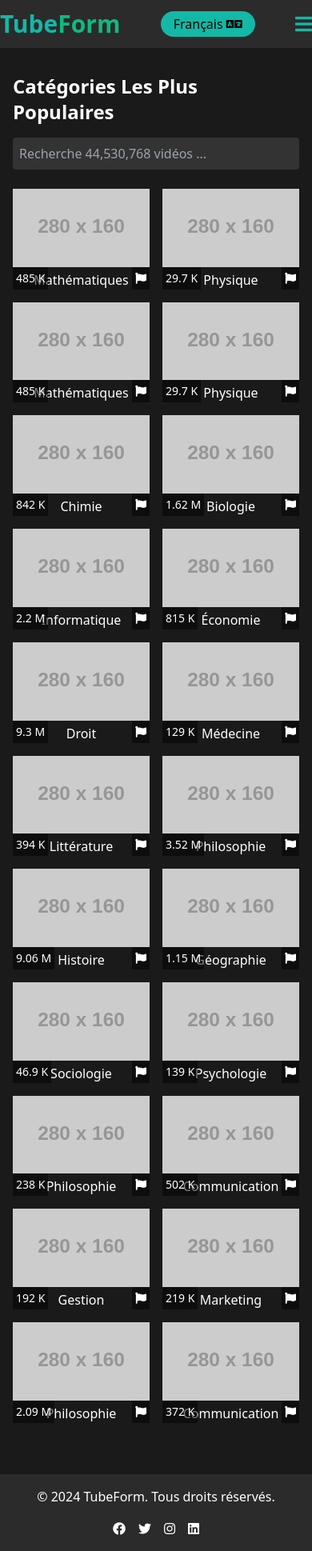
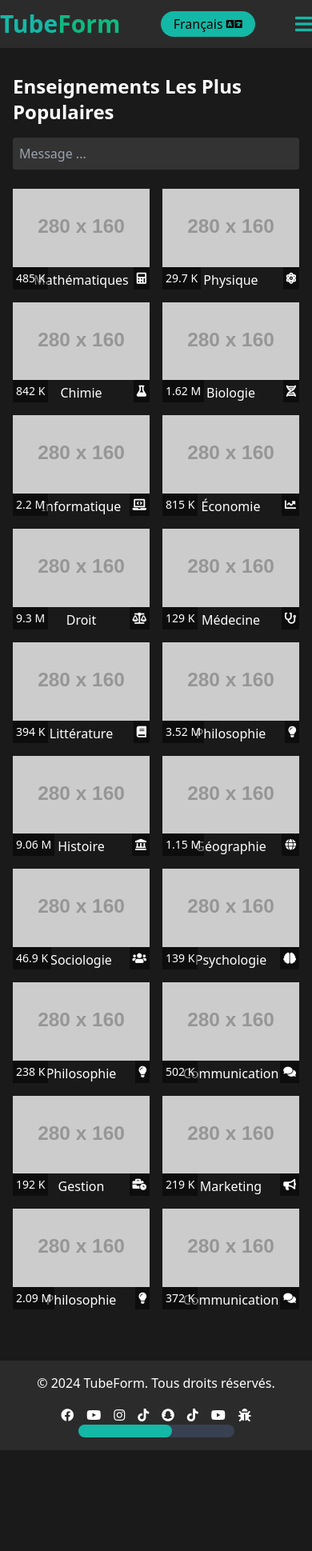
Before and after one commit to PatrickAlexandre/SYLVANAS, a plain HTML site: page TubeForm.html in a window 390 px wide. Shown: the whole page at 80% size. After the commit the page ends 1813 px from the top, so only its background shows below. Drawn offline with nearby package versions, Linux system fonts and the light colour scheme; placeholder pictures from the web are drawn by us.

Commit message:
ProgressBar @footer

```diff
--- a/TubeForm.html
+++ b/TubeForm.html
@@ -15,14 +15,15 @@
             <div class="flex items-center">
                 <div class="text-3xl text-teal-500 font-bold">Tube<span class="text-emerald-500">Form</span></div>
             </div>
+
             <nav class="hidden md:flex space-x-6">
-                <a href="#" class="hover:text-teal-500"><i class="fas fa-home"></i> Accueil</a>
-                <a href="#" class="hover:text-teal-500"><i class="fas fa-th"></i> Catégories</a>
-                <a href="#" class="hover:text-teal-500"><i class="fas fa-star"></i> Idoles</a>
-                <a href="#" class="hover:text-teal-500"><i class="fas fa-fire"></i> Vidéos populaires</a>
-                <a href="#" class="hover:text-teal-500"><i class="fas fa-clock"></i> Nouvelles vidéos</a>
-                <a href="#" class="hover:text-teal-500"><i class="fas fa-thumbs-up"></i> Vidéos les mieux notées</a>
-                <a href="#" class="hover:text-teal-500"><i class="fas fa-network-wired"></i> Notre réseau</a>
+                <a href="#" class="hover:text-teal-500" aria-label="Accueil"><i class="fas fa-home"></i> Accueil</a>
+                <a href="#" class="hover:text-teal-500" aria-label="Catégories"><i class="fas fa-th"></i> Catégories</a>
+                <a href="#" class="hover:text-teal-500" aria-label="Idoles"><i class="fas fa-star"></i> Idoles</a>
+                <a href="#" class="hover:text-teal-500" aria-label="Vidéos populaires"><i class="fas fa-fire"></i> Vidéos populaires</a>
+                <a href="https://www.youtube.com/playlist?list=PL1nW8kmXdSU6zxdIV-tyekwCnxcVeDgqa" class="hover:text-teal-500" aria-label="Nouvelles vidéos"><i class="fas fa-clock"></i> Nouvelles vidéos</a>
+                <a href="#" class="hover:text-teal-500" aria-label="Vidéos les mieux notées"><i class="fas fa-thumbs-up"></i> Vidéos les mieux notées</a>
+                <a href="#" class="hover:text-teal-500" aria-label="Notre réseau"><i class="fas fa-network-wired"></i> Notre réseau</a>
             </nav>
             <div class="flex space-x-4">
                 <button class="bg-teal-500 text-black px-4 py-1 rounded-full">Français <i class="fas fa-language"></i></button>
@@ -32,168 +33,205 @@
             </button>
         </div>
         <nav id="mobile-menu" class="md:hidden hidden flex-col space-y-4 p-4 bg-[#2b2b2b]">
-            <a href="#" class="hover:text-teal-500">Accueil</a>
-            <a href="#" class="hover:text-teal-500">Catégories</a>
-            <a href="#" class="hover:text-teal-500">Idoles</a>
-            <a href="#" class="hover:text-teal-500">Vidéos populaires</a>
-            <a href="#" class="hover:text-teal-500">Nouveaux vidéos</a>
-            <a href="#" class="hover:text-teal-500">Vidéos les mieux notées</a>
-            <a href="#" class="hover:text-teal-500">Notre réseau</a>
+            <a href="#" class="hover:text-teal-500" aria-label="Accueil"><i class="fas fa-home"></i> Accueil</a>
+            <a href="#" class="hover:text-teal-500" aria-label="Catégories"><i class="fas fa-th"></i> Catégories</a>
+            <a href="#" class="hover:text-teal-500" aria-label="Idoles"><i class="fas fa-star"></i> Idoles</a>
+            <a href="#" class="hover:text-teal-500" aria-label="Vidéos populaires"><i class="fas fa-fire"></i> Vidéos populaires</a>
+            <a href="https://www.youtube.com/playlist?list=PL1nW8kmXdSU6zxdIV-tyekwCnxcVeDgqa" class="hover:text-teal-500" aria-label="Nouvelles vidéos"><i class="fas fa-clock"></i> Nouvelles vidéos</a>
+            <a href="#" class="hover:text-teal-500" aria-label="Vidéos les mieux notées"><i class="fas fa-thumbs-up"></i> Vidéos les mieux notées</a>
+            <a href="#" class="hover:text-teal-500" aria-label="Notre réseau"><i class="fas fa-network-wired"></i> Notre réseau</a>
         </nav>
     </header>
     <main class="container mx-auto py-8 px-4 md:px-0">
+
         <div class="flex flex-col md:flex-row justify-between items-center mb-6 space-y-4 md:space-y-0">
-            <h2 class="text-2xl font-bold">Catégories Les Plus Populaires</h2>
-            <input type="text" placeholder="Recherche 44,530,768 vidéos ..." class="w-full md:w-1/3 p-2 rounded bg-[#333] text-white">
+            <h2 class="text-2xl font-bold">Enseignements Les Plus Populaires</h2>
+            <input type="text" placeholder="Message ..." class="w-full md:w-1/3 p-2 rounded bg-[#333] text-white" aria-label="Recherche">
         </div>
+
+        <ul class="hidden md:block text-gray-700 text-sm mb-6">
+            <li><i class="fas fa-keyboard"></i> Generate text responses</li>
+            <li><i class="fas fa-file-alt"></i> Analyze and summarize documents</li>
+            <li><i class="fas fa-image"></i> Handle image and audio inputs</li>
+            <li><i class="fas fa-info-circle"></i> Provide detailed explanations</li>
+        </ul>
+
+        <!-- ChatGPT 4.0 Functionality Integration
+        <div class="flex flex-col md:flex-row justify-between items-center mb-6 space-y-4 md:space-y-0">
+            <h2 class="text-2xl font-bold text-white">ChatGPT 4.0 Features</h2>
+            <div class="w-full md:w-1/3 p-2 rounded bg-[#333] text-white">
+                <p class="mb-2">With ChatGPT 4.0, you can:</p>
+                <ul class="list-disc pl-5">
+                    <li>Generate text responses</li>
+                    <li>Analyze and summarize documents</li>
+                    <li>Handle image and audio inputs</li>
+                    <li>Provide detailed explanations</li>
+                </ul>
+            </div>
+        </div>
+        <h2 class="text-2xl font-bold text-white">Upload Photo</h2>
+        <input type="file" accept="image/*" class="w-full md:w-1/3 p-2 rounded bg-[#333] text-white" aria-label="Upload a photo">
+        <h2 class="text-2xl font-bold text-white">Upload Audio</h2>
+        <input type="file" accept="audio/*" class="w-full md:w-1/3 p-2 rounded bg-[#333] text-white" aria-label="Upload an audio file"> -->
+
+
         <div class="grid grid-cols-2 sm:grid-cols-3 md:grid-cols-4 lg:grid-cols-6 gap-4">
             <!-- Contenu des catégories -->
-            <div class="relative">
+            <div class="relative group">
                 <img src="https://placehold.co/280x160" alt="Cours de Mathématiques" class="w-full h-auto">
                 <div class="absolute bottom-0 left-0 bg-black bg-opacity-50 p-1 text-sm">485 K</div>
-                <div class="absolute bottom-0 right-0 bg-black bg-opacity-50 p-1 text-sm"><i class="fas fa-flag"></i></div>
-                <div class="text-center mt-1">Mathématiques</div>
+                <div class="absolute bottom-0 right-0 bg-black bg-opacity-50 p-1 text-sm"><i class="fas fa-calculator"></i></div>
+                <div class="text-center mt-1 group-hover:underline">Mathématiques</div>
             </div>
-            <div class="relative">
+            <div class="relative group">
                 <img src="https://placehold.co/280x160" alt="Cours de Physique" class="w-full h-auto">
                 <div class="absolute bottom-0 left-0 bg-black bg-opacity-50 p-1 text-sm">29.7 K</div>
-                <div class="absolute bottom-0 right-0 bg-black bg-opacity-50 p-1 text-sm"><i class="fas fa-flag"></i></div>
-                <div class="text-center mt-1">Physique</div>
+                <div class="absolute bottom-0 right-0 bg-black bg-opacity-50 p-1 text-sm"><i class="fas fa-atom"></i></div>
+                <div class="text-center mt-1 group-hover:underline">Physique</div>
             </div>
             <!-- Ajoutez plus de catégories ici -->
-            <div class="relative">
-                <img src="https://placehold.co/280x160" alt="Cours de Mathématiques" class="w-full h-auto">
-                <div class="absolute bottom-0 left-0 bg-black bg-opacity-50 p-1 text-sm">485 K</div>
-                <div class="absolute bottom-0 right-0 bg-black bg-opacity-50 p-1 text-sm"><i class="fas fa-flag"></i></div>
-                <div class="text-center mt-1">Mathématiques</div>
-            </div>
-            <div class="relative">
-                <img src="https://placehold.co/280x160" alt="Cours de Physique" class="w-full h-auto">
-                <div class="absolute bottom-0 left-0 bg-black bg-opacity-50 p-1 text-sm">29.7 K</div>
-                <div class="absolute bottom-0 right-0 bg-black bg-opacity-50 p-1 text-sm"><i class="fas fa-flag"></i></div>
-                <div class="text-center mt-1">Physique</div>
-            </div>
-            <div class="relative">
+            <div class="relative group">
                 <img src="https://placehold.co/280x160" alt="Cours de Chimie" class="w-full h-auto">
                 <div class="absolute bottom-0 left-0 bg-black bg-opacity-50 p-1 text-sm">842 K</div>
-                <div class="absolute bottom-0 right-0 bg-black bg-opacity-50 p-1 text-sm"><i class="fas fa-flag"></i></div>
-                <div class="text-center mt-1">Chimie</div>
+                <div class="absolute bottom-0 right-0 bg-black bg-opacity-50 p-1 text-sm"><i class="fas fa-flask"></i></div>
+                <div class="text-center mt-1 group-hover:underline">Chimie</div>
             </div>
-            <div class="relative">
+            <div class="relative group">
                 <img src="https://placehold.co/280x160" alt="Cours de Biologie" class="w-full h-auto">
                 <div class="absolute bottom-0 left-0 bg-black bg-opacity-50 p-1 text-sm">1.62 M</div>
-                <div class="absolute bottom-0 right-0 bg-black bg-opacity-50 p-1 text-sm"><i class="fas fa-flag"></i></div>
-                <div class="text-center mt-1">Biologie</div>
+                <div class="absolute bottom-0 right-0 bg-black bg-opacity-50 p-1 text-sm"><i class="fas fa-dna"></i></div>
+                <div class="text-center mt-1 group-hover:underline">Biologie</div>
             </div>
-            <div class="relative">
+            <div class="relative group">
                 <img src="https://placehold.co/280x160" alt="Cours d'Informatique" class="w-full h-auto">
                 <div class="absolute bottom-0 left-0 bg-black bg-opacity-50 p-1 text-sm">2.2 M</div>
-                <div class="absolute bottom-0 right-0 bg-black bg-opacity-50 p-1 text-sm"><i class="fas fa-flag"></i></div>
-                <div class="text-center mt-1">Informatique</div>
+                <div class="absolute bottom-0 right-0 bg-black bg-opacity-50 p-1 text-sm"><i class="fas fa-laptop-code"></i></div>
+                <div class="text-center mt-1 group-hover:underline">Informatique</div>
             </div>
-            <div class="relative">
+            <div class="relative group">
                 <img src="https://placehold.co/280x160" alt="Cours d'Économie" class="w-full h-auto">
                 <div class="absolute bottom-0 left-0 bg-black bg-opacity-50 p-1 text-sm">815 K</div>
-                <div class="absolute bottom-0 right-0 bg-black bg-opacity-50 p-1 text-sm"><i class="fas fa-flag"></i></div>
-                <div class="text-center mt-1">Économie</div>
+                <div class="absolute bottom-0 right-0 bg-black bg-opacity-50 p-1 text-sm"><i class="fas fa-chart-line"></i></div>
+                <div class="text-center mt-1 group-hover:underline">Économie</div>
             </div>
-            <div class="relative">
+            <div class="relative group">
                 <img src="https://placehold.co/280x160" alt="Cours de Droit" class="w-full h-auto">
                 <div class="absolute bottom-0 left-0 bg-black bg-opacity-50 p-1 text-sm">9.3 M</div>
-                <div class="absolute bottom-0 right-0 bg-black bg-opacity-50 p-1 text-sm"><i class="fas fa-flag"></i></div>
-                <div class="text-center mt-1">Droit</div>
+                <div class="absolute bottom-0 right-0 bg-black bg-opacity-50 p-1 text-sm"><i class="fas fa-balance-scale"></i></div>
+                <div class="text-center mt-1 group-hover:underline">Droit</div>
             </div>
-            <div class="relative">
+            <div class="relative group">
                 <img src="https://placehold.co/280x160" alt="Cours de Médecine" class="w-full h-auto">
                 <div class="absolute bottom-0 left-0 bg-black bg-opacity-50 p-1 text-sm">129 K</div>
-                <div class="absolute bottom-0 right-0 bg-black bg-opacity-50 p-1 text-sm"><i class="fas fa-flag"></i></div>
-                <div class="text-center mt-1">Médecine</div>
+                <div class="absolute bottom-0 right-0 bg-black bg-opacity-50 p-1 text-sm"><i class="fas fa-stethoscope"></i></div>
+                <div class="text-center mt-1 group-hover:underline">Médecine</div>
             </div>
-            <div class="relative">
+            <div class="relative group">
                 <img src="https://placehold.co/280x160" alt="Cours de Littérature" class="w-full h-auto">
                 <div class="absolute bottom-0 left-0 bg-black bg-opacity-50 p-1 text-sm">394 K</div>
-                <div class="absolute bottom-0 right-0 bg-black bg-opacity-50 p-1 text-sm"><i class="fas fa-flag"></i></div>
-                <div class="text-center mt-1">Littérature</div>
+                <div class="absolute bottom-0 right-0 bg-black bg-opacity-50 p-1 text-sm"><i class="fas fa-book"></i></div>
+                <div class="text-center mt-1 group-hover:underline">Littérature</div>
             </div>
-            <div class="relative">
+            <div class="relative group">
                 <img src="https://placehold.co/280x160" alt="Cours de Philosophie" class="w-full h-auto">
                 <div class="absolute bottom-0 left-0 bg-black bg-opacity-50 p-1 text-sm">3.52 M</div>
-                <div class="absolute bottom-0 right-0 bg-black bg-opacity-50 p-1 text-sm"><i class="fas fa-flag"></i></div>
-                <div class="text-center mt-1">Philosophie</div>
+                <div class="absolute bottom-0 right-0 bg-black bg-opacity-50 p-1 text-sm"><i class="fas fa-lightbulb"></i></div>
+                <div class="text-center mt-1 group-hover:underline">Philosophie</div>
             </div>
-            <div class="relative">
+            <div class="relative group">
                 <img src="https://placehold.co/280x160" alt="Cours d'Histoire" class="w-full h-auto">
                 <div class="absolute bottom-0 left-0 bg-black bg-opacity-50 p-1 text-sm">9.06 M</div>
-                <div class="absolute bottom-0 right-0 bg-black bg-opacity-50 p-1 text-sm"><i class="fas fa-flag"></i></div>
-                <div class="text-center mt-1">Histoire</div>
+                <div class="absolute bottom-0 right-0 bg-black bg-opacity-50 p-1 text-sm"><i class="fas fa-landmark"></i></div>
+                <div class="text-center mt-1 group-hover:underline">Histoire</div>
             </div>
-            <div class="relative">
+            <div class="relative group">
                 <img src="https://placehold.co/280x160" alt="Cours de Géographie" class="w-full h-auto">
                 <div class="absolute bottom-0 left-0 bg-black bg-opacity-50 p-1 text-sm">1.15 M</div>
-                <div class="absolute bottom-0 right-0 bg-black bg-opacity-50 p-1 text-sm"><i class="fas fa-flag"></i></div>
-                <div class="text-center mt-1">Géographie</div>
+                <div class="absolute bottom-0 right-0 bg-black bg-opacity-50 p-1 text-sm"><i class="fas fa-globe"></i></div>
+                <div class="text-center mt-1 group-hover:underline">Géographie</div>
             </div>
-            <div class="relative">
+            <div class="relative group">
                 <img src="https://placehold.co/280x160" alt="Cours de Sociologie" class="w-full h-auto">
                 <div class="absolute bottom-0 left-0 bg-black bg-opacity-50 p-1 text-sm">46.9 K</div>
-                <div class="absolute bottom-0 right-0 bg-black bg-opacity-50 p-1 text-sm"><i class="fas fa-flag"></i></div>
-                <div class="text-center mt-1">Sociologie</div>
+                <div class="absolute bottom-0 right-0 bg-black bg-opacity-50 p-1 text-sm"><i class="fas fa-users"></i></div>
+                <div class="text-center mt-1 group-hover:underline">Sociologie</div>
             </div>
-            <div class="relative">
+            <div class="relative group">
                 <img src="https://placehold.co/280x160" alt="Cours de Psychologie" class="w-full h-auto">
                 <div class="absolute bottom-0 left-0 bg-black bg-opacity-50 p-1 text-sm">139 K</div>
-                <div class="absolute bottom-0 right-0 bg-black bg-opacity-50 p-1 text-sm"><i class="fas fa-flag"></i></div>
-                <div class="text-center mt-1">Psychologie</div>
+                <div class="absolute bottom-0 right-0 bg-black bg-opacity-50 p-1 text-sm"><i class="fas fa-brain"></i></div>
+                <div class="text-center mt-1 group-hover:underline">Psychologie</div>
             </div>
-            <div class="relative">
+            <div class="relative group">
                 <img src="https://placehold.co/280x160" alt="Cours de Philosophie" class="w-full h-auto">
                 <div class="absolute bottom-0 left-0 bg-black bg-opacity-50 p-1 text-sm">238 K</div>
-                <div class="absolute bottom-0 right-0 bg-black bg-opacity-50 p-1 text-sm"><i class="fas fa-flag"></i></div>
-                <div class="text-center mt-1">Philosophie</div>
+                <div class="absolute bottom-0 right-0 bg-black bg-opacity-50 p-1 text-sm"><i class="fas fa-lightbulb"></i></div>
+                <div class="text-center mt-1 group-hover:underline">Philosophie</div>
             </div>
-            <div class="relative">
+            <div class="relative group">
                 <img src="https://placehold.co/280x160" alt="Cours de Communication" class="w-full h-auto">
                 <div class="absolute bottom-0 left-0 bg-black bg-opacity-50 p-1 text-sm">502 K</div>
-                <div class="absolute bottom-0 right-0 bg-black bg-opacity-50 p-1 text-sm"><i class="fas fa-flag"></i></div>
-                <div class="text-center mt-1">Communication</div>
+                <div class="absolute bottom-0 right-0 bg-black bg-opacity-50 p-1 text-sm"><i class="fas fa-comments"></i></div>
+                <div class="text-center mt-1 group-hover:underline">Communication</div>
             </div>
-            <div class="relative">
+            <div class="relative group">
                 <img src="https://placehold.co/280x160" alt="Cours de Gestion" class="w-full h-auto">
                 <div class="absolute bottom-0 left-0 bg-black bg-opacity-50 p-1 text-sm">192 K</div>
-                <div class="absolute bottom-0 right-0 bg-black bg-opacity-50 p-1 text-sm"><i class="fas fa-flag"></i></div>
-                <div class="text-center mt-1">Gestion</div>
+                <div class="absolute bottom-0 right-0 bg-black bg-opacity-50 p-1 text-sm"><i class="fas fa-business-time"></i></div>
+                <div class="text-center mt-1 group-hover:underline">Gestion</div>
             </div>
-            <div class="relative">
+            <div class="relative group">
                 <img src="https://placehold.co/280x160" alt="Cours de Marketing" class="w-full h-auto">
                 <div class="absolute bottom-0 left-0 bg-black bg-opacity-50 p-1 text-sm">219 K</div>
-                <div class="absolute bottom-0 right-0 bg-black bg-opacity-50 p-1 text-sm"><i class="fas fa-flag"></i></div>
-                <div class="text-center mt-1">Marketing</div>
+                <div class="absolute bottom-0 right-0 bg-black bg-opacity-50 p-1 text-sm"><i class="fas fa-bullhorn"></i></div>
+                <div class="text-center mt-1 group-hover:underline">Marketing</div>
             </div>
-            <div class="relative">
+            <div class="relative group">
                 <img src="https://placehold.co/280x160" alt="Cours de Philosophie" class="w-full h-auto">
                 <div class="absolute bottom-0 left-0 bg-black bg-opacity-50 p-1 text-sm">2.09 M</div>
-                <div class="absolute bottom-0 right-0 bg-black bg-opacity-50 p-1 text-sm"><i class="fas fa-flag"></i></div>
-                <div class="text-center mt-1">Philosophie</div>
+                <div class="absolute bottom-0 right-0 bg-black bg-opacity-50 p-1 text-sm"><i class="fas fa-lightbulb"></i></div>
+                <div class="text-center mt-1 group-hover:underline">Philosophie</div>
             </div>
-            <div class="relative">
+            <div class="relative group">
                 <img src="https://placehold.co/280x160" alt="Cours de Communication" class="w-full h-auto">
                 <div class="absolute bottom-0 left-0 bg-black bg-opacity-50 p-1 text-sm">372 K</div>
-                <div class="absolute bottom-0 right-0 bg-black bg-opacity-50 p-1 text-sm"><i class="fas fa-flag"></i></div>
-                <div class="text-center mt-1">Communication</div>
+                <div class="absolute bottom-0 right-0 bg-black bg-opacity-50 p-1 text-sm"><i class="fas fa-comments"></i></div>
+                <div class="text-center mt-1 group-hover:underline">Communication</div>
             </div>
         </div>
+
     </main>
+
+
+
+
     <footer class="bg-[#2b2b2b] py-4 mt-8">
+
         <div class="container mx-auto text-center">
             <p class="mb-4">© 2024 TubeForm. Tous droits réservés.</p>
             <div class="flex justify-center space-x-4">
-                <a href="#" class="hover:text-teal-500"><i class="fab fa-facebook"></i></a>
-                <a href="#" class="hover:text-teal-500"><i class="fab fa-twitter"></i></a>
-                <a href="#" class="hover:text-teal-500"><i class="fab fa-instagram"></i></a>
-                <a href="#" class="hover:text-teal-500"><i class="fab fa-linkedin"></i></a>
+                <a href="https://www.facebook.com/PatrickAlexandreAssis?origin=tubeform" class="hover:text-teal-500" aria-label="Facebook"><i class="fab fa-facebook"></i></a>
+                <a href="https://www.youtube.com/channel/UC53j2mdxUAIH5deJV68aelw?sub_confirmation=1&origin=tubeform" class="hover:text-teal-500" aria-label="YouTube"><i class="fab fa-youtube"></i></a>
+                <a href="https://instagram.com/patrickalexandreassis?origin=tubeform" class="hover:text-teal-500" aria-label="Instagram"><i class="fab fa-instagram"></i></a>
+                <a href="https://tiktok.com/@patrickalexandreassis?origin=tubeform" class="hover:text-teal-500" aria-label="TikTok"><i class="fab fa-tiktok"></i></a>
+                <a href="https://www.snapchat.com/add/bon0bo?origin=tubeform" class="hover:text-teal-500" aria-label="Snapchat"><i class="fab fa-snapchat"></i></a>
+                <a href="https://www.tiktok.com/@patrick.axd?origin=tubeform" class="hover:text-teal-500" aria-label="TikTok"><i class="fab fa-tiktok"></i></a>
+                <a href="https://music.youtube.com/channel/UC53j2mdxUAIH5deJV68aelw?origin=tubeform" class="hover:text-teal-500" aria-label="YouTube Music"><i class="fab fa-youtube"></i></a>
+
+                <!-- Report Bug --><button class="hover:text-teal-500" aria-label="Report Bug" onclick="window.location.href='mailto:reportbug.tubeform@yopmail.com?subject=Bug Report';" title="Report a Bug"><i class="fas fa-bug"></i></button>
             </div>
         </div>
+
+        <!-- CONNECTED = Bar+Progression -->
+        <div class="container mx-auto">
+            <div class="w-1/2 mx-auto bg-gray-700 rounded-full h-4">
+                <div class="bg-teal-500 h-4 rounded-full" style="width: 60%;"></div>
+            </div>
+        </div>
+
     </footer>
+
+
     <script>
         const mobileMenuButton = document.getElementById('mobile-menu-button');
         const mobileMenu = document.getElementById('mobile-menu');
```
